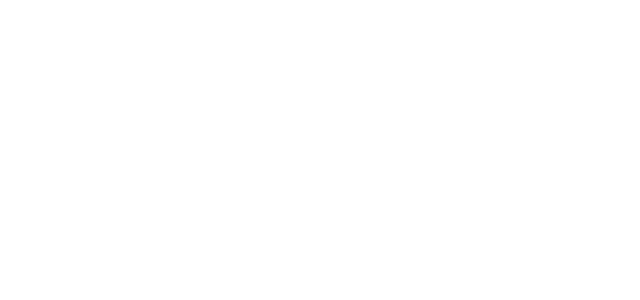
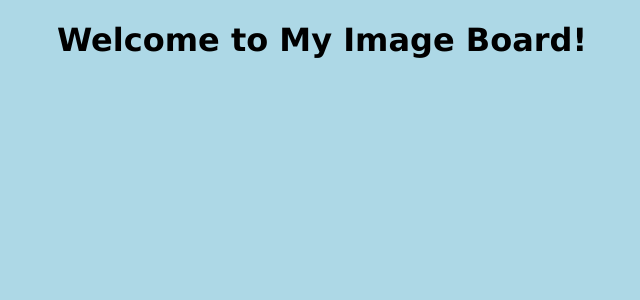
Before and after one commit to TheLukeRussell/5-2-react-image-board, a React (Create React App) app: page / in a window 1280 px wide. Shown: the top 300 px of the page, without its empty margins (318-958 px from the left). Built offline with nearby package versions, Linux system fonts and the light colour scheme.

Commit message:
added boilerplate

```diff
--- a/src/App.css
+++ b/src/App.css
@@ -1,3 +1,8 @@
-.App {
+.main-app {
   text-align: center;
+  font-family: 'Lucida Sans', 'Lucida Sans Regular', 'Lucida Grande', 'Lucida Sans Unicode', Geneva, Verdana, sans-serif;
 }
+
+body {
+  background-color: #ADD8E6;
+}
--- a/src/App.js
+++ b/src/App.js
@@ -1,13 +1,34 @@
 import React, {Component} from 'react';
-
 import './App.css';
 
-function App() {
-  return (
-    <div className="App">
+class ImageForm extends Component {
+  render() {
+    return(
+      <form>
+      </form>
+    )
+  }
+};
 
-    </div>
-  );
+class ImageList extends Component {
+  render() {
+    return(
+      <ul>
+      </ul>
+    )
+  }
+};
+
+class ImageBoard extends Component {
+  render() {
+    return(
+      <div className='main-app'>
+      <h1>Welcome to My Image Board!</h1>
+      <ImageForm className='image-form' />
+      <ImageList className='image-list' />
+      </div>
+    )
+  }
 }
 
-export default App;
+export default ImageBoard;
```
